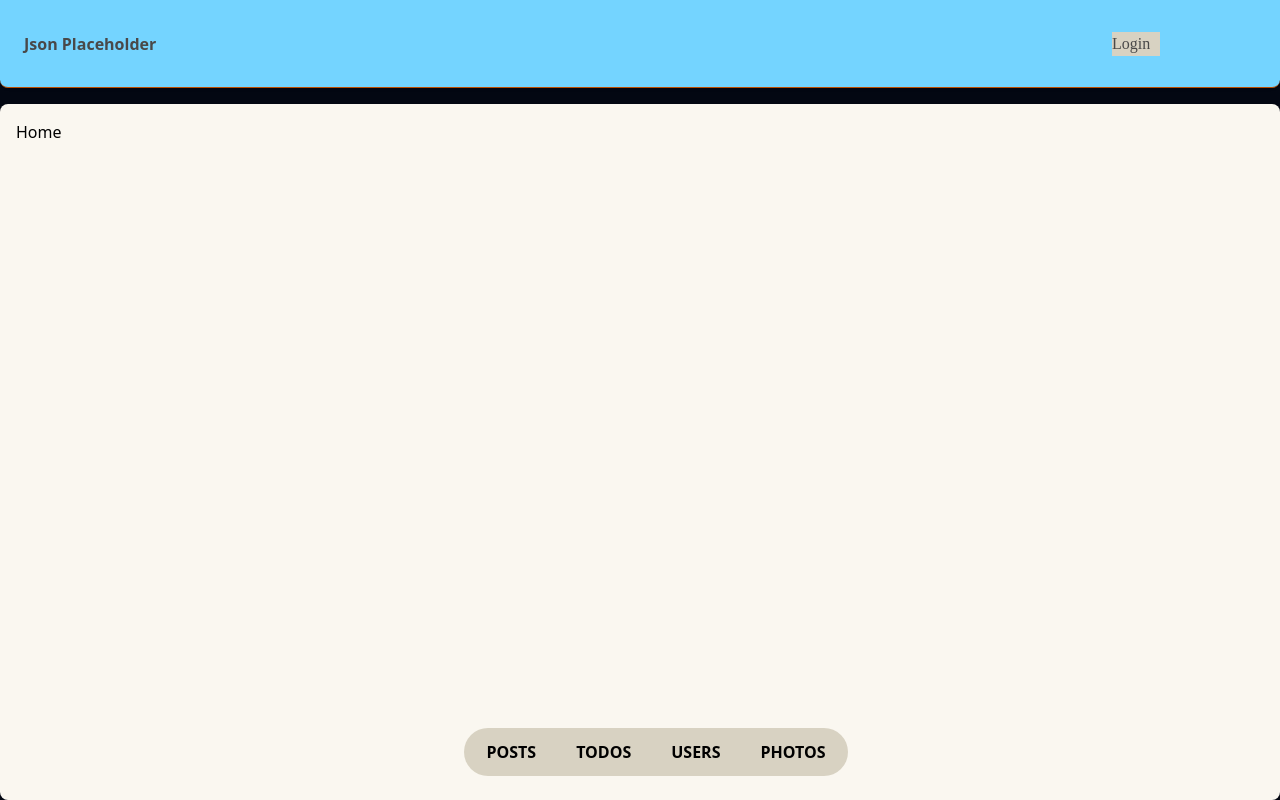
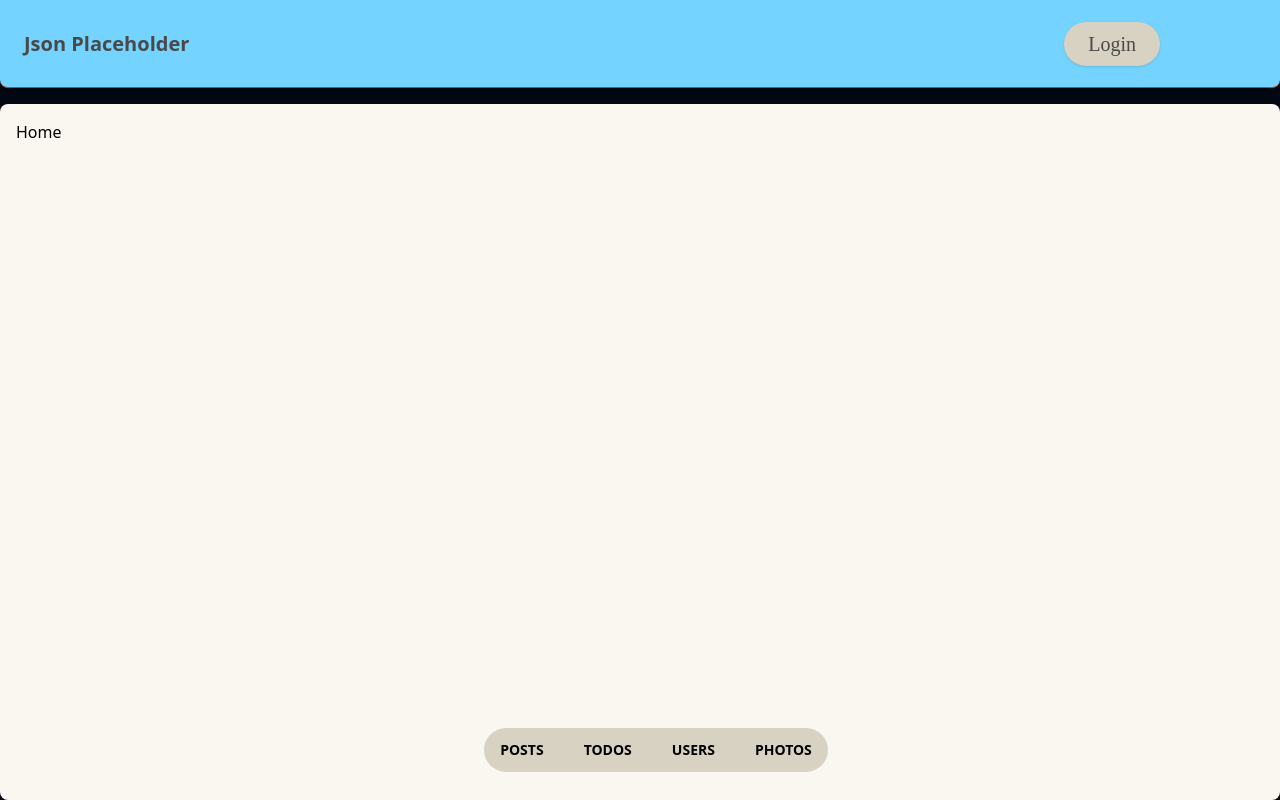
Before and after one commit to tox-in/ReactJs-JsonPlaceHolder, a React (Vite) app: page / in a window 1280 px wide. Built offline with nearby package versions, Linux system fonts and the light colour scheme; some icons are missing.

Commit message:
Few improvements regarding the breaking layout and menu bar

```diff
--- a/src/Data/Todos.jsx
+++ b/src/Data/Todos.jsx
@@ -10,7 +10,7 @@ const Todos = () => {
   if (error) return <p>Error: {error}</p>
 
   return (
-    <div className='todo-grid'>
+    <div className='grid grid-cols-1 md:grid-cols-2 lg:grid-cols-3 gap-4'>
       {todos.map((todo) => (
         <div key={todo.id} className="todo-card">
           <h3>{todo.title}</h3>
--- a/src/components/Menu.jsx
+++ b/src/components/Menu.jsx
@@ -2,15 +2,15 @@ import { Link } from 'react-router-dom';
 
 const Menu = () => {
   return (
-      <nav className="w-full h-10 fixed bottom-8">
-        <div className="w-fit px-[6px] py-1 bg-light backdrop-blur-md rounded-full mx-auto flex items-center justify-center gap-2">
+      <nav className="h-10 fixed bottom-8 md:w-full">
+        <div className="w-fit py-1 bg-light backdrop-blur-md rounded-full mx-auto flex items-center justify-center gap-2">
         {/* <Link to="/" className="uppercase font-bold p-2 px-4">Home</Link> */}
-        <Link to="/posts" className="uppercase font-bold p-2 px-4">Posts</Link>
+        <Link to="/posts" className="uppercase font-bold p-2 px-4 text-sm">Posts</Link>
         {/* <Link to="/albums" className="uppercase font-bold p-2 px-4">Albums</Link> */}
-        <Link to="/todos" className="uppercase font-bold p-2 px-4">Todos</Link>
+        <Link to="/todos" className="uppercase font-bold p-2 px-4 text-sm">Todos</Link>
         {/* <Link to="/comments" className="uppercase font-bold p-2 px-4">Comments</Link> */}
-        <Link to="/users" className="uppercase font-bold p-2 px-4">Users</Link>
-        <Link to="/photos" className="uppercase font-bold p-2 px-4">Photos</Link>
+        <Link to="/users" className="uppercase font-bold p-2 px-4 text-sm">Users</Link>
+        <Link to="/photos" className="uppercase font-bold p-2 px-4 text-sm">Photos</Link>
         </div>
       </nav>
   );
--- a/src/components/Navbar.jsx
+++ b/src/components/Navbar.jsx
@@ -7,7 +7,7 @@ const Navbar = ({ isDarkMode, isLoggedIn }) => {
   return (
     <nav className="w-full h-22 flex items-center justify-between px-6 bg-accent shadow border-solid border-b-1 border-b-amber-700 rounded-b-lg mb-4">
       <Link to="/">
-        <h1 className="font-bold text-[#494949]">Json Placeholder</h1>
+        <h1 className="font-bold text-[#494949] text-md md:text-lg lg:text-xl">Json Placeholder</h1>
       </Link>
       <div className="flex items-center gap-6 pr-4 md:pr-16 lg:pr-24">
         {isDarkMode ? (
@@ -18,8 +18,8 @@ const Navbar = ({ isDarkMode, isLoggedIn }) => {
         {isLoggedIn ? (
           <PersonOutlineOutlinedIcon className="w-6 h-6 ml-8 text-[#494949]" />
         ) : (
-          <Link to="/login">
-            <p className="font-kaushan w-12 h-6 ml-8 text-[#494949] bg-light">Login</p>
+          <Link to="/login" className="font-kaushan ml-2 md:ml-6 lg:ml-8 px-6 py-2 bg-light text-xl text-[#494949] rounded-full shadow-sm hover:shadow-md hover:scale-105 transition-all duration-200 flex items-center justify-center">
+            Login
           </Link>
         )}
       </div>
```
